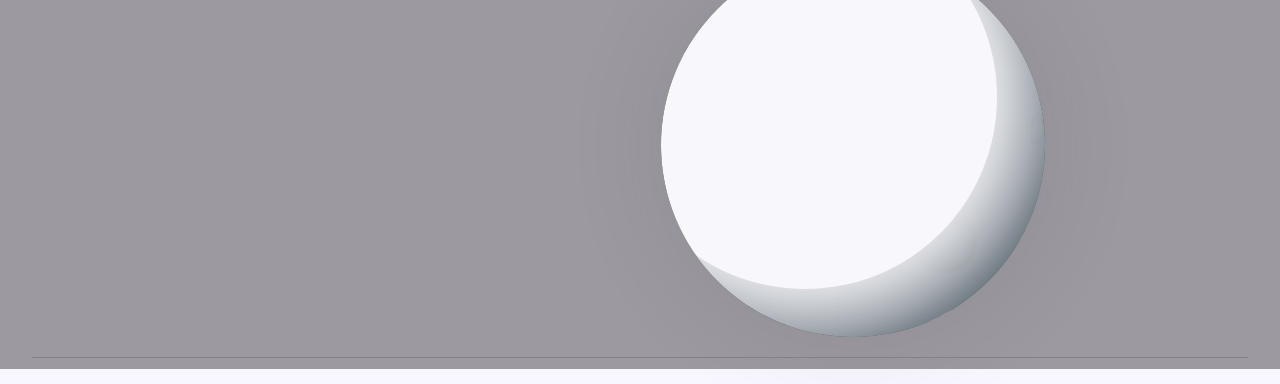
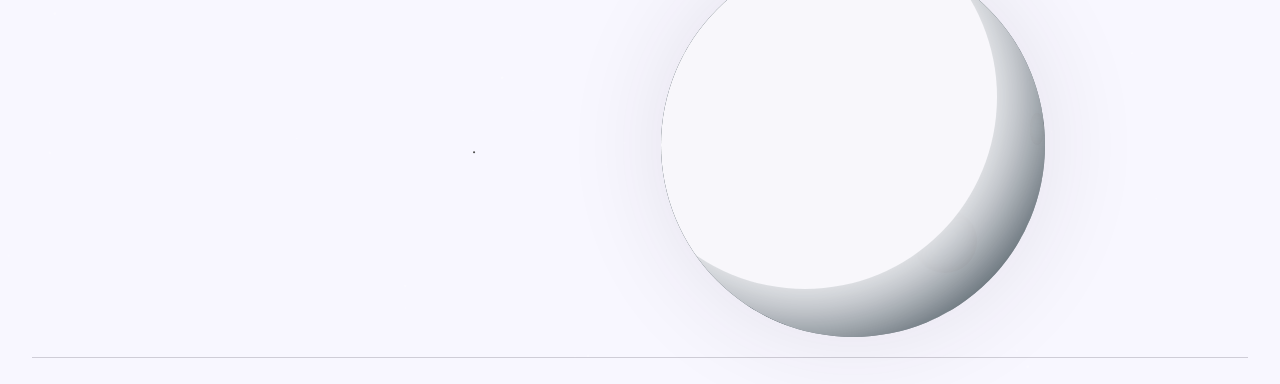
Before and after one commit to Shtian/shtian-info, an Astro site: page / in a window 1280 px wide. Shown: the part 431-815 px from the top of the page. Built offline with nearby package versions, Linux system fonts and the light colour scheme; Astro itself is replaced by a stand-in of ours.

Commit message:
fix: remove trails to get rid of opacity

```diff
--- a/src/components/UniverseBackground.astro
+++ b/src/components/UniverseBackground.astro
@@ -49,24 +49,15 @@
   await tsParticles.load({
     id: "shooting-stars",
     options: {
-      background: {
-        color: "transparent",
-      },
-      style: {
-        opacity: "0.4",
-      },
       fullScreen: {
         zIndex: -40,
       },
       particles: {
         number: {
-          value: 2,
-          density: {
-            enable: true,
-          },
+          value: 1,
         },
         color: {
-          value: "hsl(254 74% 91%)",
+          value: "rgb(80 80 80)",
         },
         shape: {
           type: "circle",
@@ -82,7 +73,7 @@
           straight: true,
           outModes: { default: "out" },
           trail: {
-            enable: true,
+            enable: false,
             length: 5,
             fill: { color: "hsl(251 5% 8%)" },
           },
```
